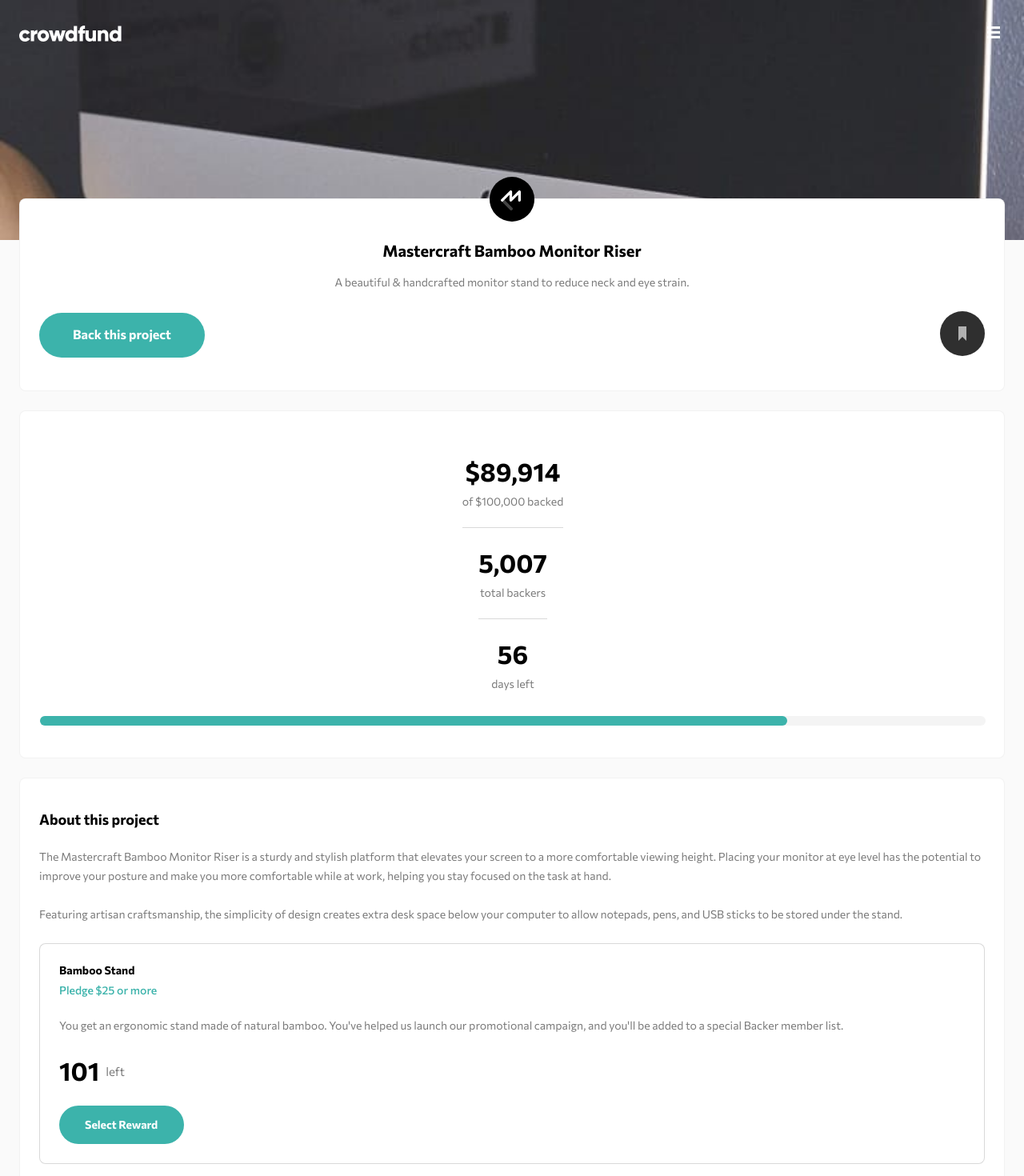
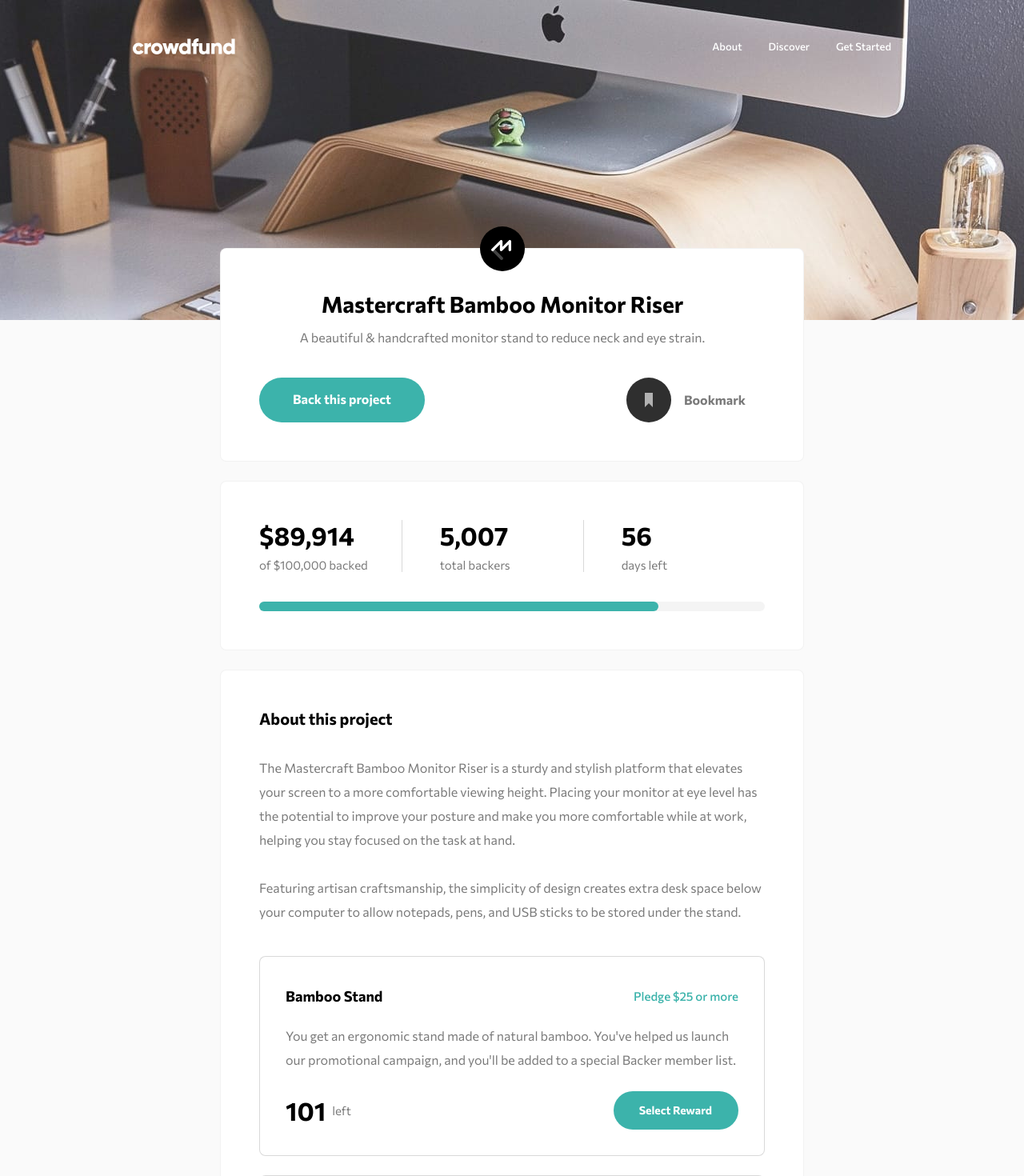
Before and after one commit to VeljkoKnezevic/crowdfunding-product-page, a React (Vite) app: page / in a window 1280 px wide. Shown: the top 1470 px of the page at 80% size. Built offline with nearby package versions, Linux system fonts and the light colour scheme.

Commit message:
Base desktop styling done

```diff
--- a/src/App.jsx
+++ b/src/App.jsx
@@ -1,16 +1,18 @@
-import { useState } from "react";
+import { useEffect, useState } from "react";
 import "./App.scss";
-import Logo from "../images/logo.svg";
-import Hamburger from "../images/icon-hamburger.svg";
+
 import Bookmark from "../images/icon-bookmark.svg";
 import MastercraftLogo from "../images/logo-mastercraft.svg";
 import Modal from "./components/Modal";
 import Thanks from "./components/Thanks";
+import { HeaderSmallScreen, HeaderBigScreen } from "./components/Header";
 
 function App() {
   const [isVisibleModal, setIsVisibleModal] = useState(false);
   const [isVisibleThanks, setIsVisibleThanks] = useState(false);
   const [isVisibleHamburger, setIsVisibleHamburger] = useState(false);
+  const [windowWidth, setWindowWidth] = useState(window.innerWidth);
+  const breakpoint = 800;
 
   const handleHamburgerClick = (e) => {
     const images = e.target.parentElement.parentElement;
@@ -25,6 +27,16 @@ function App() {
     }
   };
 
+  useEffect(() => {
+    const handleResizeWindow = () => setWindowWidth(window.innerWidth);
+
+    window.addEventListener("resize", handleResizeWindow);
+
+    return () => {
+      window.removeEventListener("resize", handleResizeWindow);
+    };
+  }, []);
+
   return (
     <>
       {isVisibleHamburger ? (
@@ -37,37 +49,16 @@ function App() {
       ) : (
         ""
       )}
-      <header className="header">
-        <div className="header__images">
-          <img src={Logo} alt="Crowdfund logo" />
-          <button
-            onClick={handleHamburgerClick}
-            className="header__hamburger__button"
-            type="button"
-          >
-            <img
-              className="header__hamburger"
-              src={Hamburger}
-              alt="Hamburger menu icon"
+
+      {windowWidth > breakpoint ? (
+        <HeaderBigScreen />
+      ) : (
+        <HeaderSmallScreen
+          handleHamburgerClick={handleHamburgerClick}
+          isVisibleHamburger={isVisibleHamburger}
         />
-          </button>
-        </div>
-        {isVisibleHamburger ? (
-          <div className="header__links" style={{ display: "flex" }}>
-            <a href="./cangs" className="header__links__link">
-              About
-            </a>
-            <a href="./cangs" className="header__links__link">
-              Discover
-            </a>
-            <a href="./cangs" className="header__links__link">
-              Get Started
-            </a>
-          </div>
-        ) : (
-          ""
       )}
-      </header>
+
       <main className="main">
         {isVisibleModal ? (
           <Modal
@@ -108,6 +99,7 @@ function App() {
           </div>
         </div>
         <div className="backing">
+          <div className="backing__content">
             <div className="backing__card backing__card--border">
               <p className="backing__card__text--bold">$89,914</p>
               <p className="backing__card__text">of $100,000 backed</p>
@@ -119,6 +111,7 @@ function App() {
             <div className="backing__card">
               <p className="backing__card__text--bold">56</p>
               <p className="backing__card__text"> days left</p>
+            </div>
           </div>
           <div className="backing__bar">
             <div className="backing__bar--green" />
@@ -138,13 +131,16 @@ function App() {
           </p>
 
           <section className="about__card">
+            <div className="about__card__heading-and-pledge">
               <h4 className="about__card__heading">Bamboo Stand</h4>
               <p className="about__card__green">Pledge $25 or more</p>
+            </div>
             <p className="about__card__para">
               You get an ergonomic stand made of natural bamboo. You&apos;ve
               helped us launch our promotional campaign, and you&apos;ll be
               added to a special Backer member list.
             </p>
+            <div className="about__card__left-and-button">
               <p className="about__card__left">
                 <span className="about__card__left--bold">101</span>
                 left
@@ -152,36 +148,45 @@ function App() {
               <button className="about__card__button" type="button">
                 Select Reward
               </button>
+            </div>
           </section>
           <section className="about__card">
+            <div className="about__card__heading-and-pledge">
               <h4 className="about__card__heading">Black Edition Stand</h4>
               <div className="about__card__green">Pledge $75 or more</div>
+            </div>
             <p className="about__card__para">
               You get a Black Special Edition computer stand and a personal
               thank you. You&apos;ll be added to our Backer member list.
               Shipping is included.
             </p>
+            <div className="about__card__left-and-button">
               <p className="about__card__left">
                 <span className="about__card__left--bold">64</span> left
               </p>
               <button className="about__card__button" type="button">
                 Select Reward
               </button>
+            </div>
           </section>
           <section className="about__card about__card--disabled">
+            <div className="about__card__heading-and-pledge">
               <h4 className="about__card__heading">Mahogany Special Edition</h4>
               <div className="about__card__green"> Pledge $200 or more</div>
+            </div>
             <p className="about__card__para">
               You get two Special Edition Mahogany stands, a Backer T-Shirt, and
               a personal thank you. You&apos;ll be added to our Backer member
               list. Shipping is included.
             </p>
+            <div className="about__card__left-and-button">
               <p className="about__card__left">
                 <span className="about__card__left--bold">0</span> left
               </p>
               <button className="about__card__button" type="button" disabled>
                 Out of Stock
               </button>
+            </div>
           </section>
         </div>
       </main>
--- a/src/App.scss
+++ b/src/App.scss
@@ -218,9 +218,7 @@
 
     &__para {
       @include para();
-      margin: pxToRem(24px) pxToRem(24px) 0;
-      //Margin bottom iz figme minus margin top carda
-      margin-block-end: calc(32px - 24px);
+      margin: pxToRem(24px) pxToRem(24px) pxToRem(32px);
     }
 
     &__card {
@@ -511,3 +509,178 @@
     }
   }
 }
+
+@media (min-width: 50em) {
+  .header {
+    padding: pxToRem(48px) pxToRem(166px) 0;
+    background-image: url(../images/image-hero-desktop.jpg);
+    background-repeat: no-repeat;
+    background-size: cover;
+    min-height: pxToRem(400px);
+
+    &__nav {
+      display: flex;
+      align-items: center;
+      justify-content: space-between;
+
+      &__elements {
+        display: flex;
+        align-items: center;
+        justify-content: space-between;
+        gap: pxToRem(33px);
+      }
+
+      &__element {
+        font-weight: 500;
+        font-size: pxToRem(13px);
+        line-height: pxToRem(16px);
+        color: #ffffff;
+      }
+    }
+  }
+
+  .main {
+    padding: 0;
+    padding-block-end: pxToRem(124px);
+    min-width: 730px;
+    max-width: 730px;
+    margin: 0 auto;
+
+    .intro {
+      //From para to the top plus margin between heading and para
+      margin-block-start: pxToRem(-105px + 15px);
+      padding: pxToRem(56px) pxToRem(72px) pxToRem(48px) pxToRem(48px);
+
+      &__image {
+        margin-block-start: calc(-56px - 28px);
+      }
+
+      &__heading {
+        width: 100%;
+        font-size: pxToRem(28px);
+        line-height: pxToRem(34px);
+      }
+
+      &__para {
+        font-size: pxToRem(16px);
+        line-height: pxToRem(20px);
+        margin-block-start: pxToRem(15px);
+      }
+
+      &__button-and-bookmark {
+        margin-block-start: pxToRem(40px);
+      }
+
+      &__bookmark {
+        display: flex;
+        align-items: center;
+        &__text {
+          display: block;
+          font-weight: 700;
+          font-size: pxToRem(16px);
+          line-height: pxToRem(20px);
+          color: #7a7a7a;
+          margin-inline-start: pxToRem(16px);
+        }
+      }
+    }
+
+    .backing {
+      padding: pxToRem(48px);
+      &__content {
+        width: 100%;
+        display: flex;
+        justify-content: flex-start;
+      }
+
+      &__card {
+        text-align: start;
+        &:nth-child(1) {
+          padding-inline-end: pxToRem(42px);
+        }
+
+        &:nth-child(2) {
+          padding-inline-start: pxToRem(47px);
+          padding-inline-end: pxToRem(91px);
+        }
+
+        &:nth-child(3) {
+          padding-inline-start: pxToRem(47px);
+        }
+
+        &--border {
+          border-block-end: none;
+          border-inline-end: 1px solid rgba(0, 0, 0, 0.15);
+        }
+
+        &__text {
+          margin-block-start: pxToRem(8px);
+          padding-block-end: 0;
+          font-size: pxToRem(15px);
+          line-height: pxToRem(18px);
+
+          &--bold {
+            padding-block-start: 0px;
+          }
+        }
+      }
+
+      &__bar {
+        margin-block-start: pxToRem(37px);
+      }
+    }
+
+    .about {
+      padding: pxToRem(48px) 0;
+
+      &__heading {
+        font-size: pxToRem(20px);
+        line-height: pxToRem(24px);
+        margin: 0 pxToRem(48px);
+      }
+
+      &__para {
+        font-size: pxToRem(16px);
+        line-height: pxToRem(30px);
+        margin: pxToRem(35px) pxToRem(48px) pxToRem(40px);
+      }
+
+      &__card {
+        margin: pxToRem(24px) pxToRem(48px) 0;
+        padding: pxToRem(38px) pxToRem(32px) pxToRem(32px);
+
+        &__heading-and-pledge {
+          display: flex;
+          align-items: center;
+          justify-content: space-between;
+        }
+
+        &__heading {
+          font-size: pxToRem(18px);
+          line-height: pxToRem(22px);
+        }
+
+        &__green {
+          font-size: pxToRem(15px);
+          line-height: pxToRem(18px);
+          margin-block-start: 0;
+        }
+
+        &__para {
+          font-size: 16px;
+          line-height: 30px;
+        }
+
+        &__left-and-button {
+          display: flex;
+          align-items: center;
+          justify-content: space-between;
+        }
+
+        &__left {
+          margin-block-start: pxToRem(24px);
+        }
+      }
+    }
+  }
+}
--- /dev/null
+++ b/src/components/Header.jsx
@@ -0,0 +1,59 @@
+import Logo from "../../images/logo.svg";
+import Hamburger from "../../images/icon-hamburger.svg";
+
+const HeaderSmallScreen = function ({
+  handleHamburgerClick,
+  isVisibleHamburger
+}) {
+  return (
+    <header className="header">
+      <div className="header__images">
+        <img src={Logo} alt="Crowdfund logo" />
+        <button
+          onClick={handleHamburgerClick}
+          className="header__hamburger__button"
+          type="button"
+        >
+          <img
+            className="header__hamburger"
+            src={Hamburger}
+            alt="Hamburger menu icon"
+          />
+        </button>
+      </div>
+      {isVisibleHamburger ? (
+        <div className="header__links" style={{ display: "flex" }}>
+          <a href="./cangs" className="header__links__link">
+            About
+          </a>
+          <a href="./cangs" className="header__links__link">
+            Discover
+          </a>
+          <a href="./cangs" className="header__links__link">
+            Get Started
+          </a>
+        </div>
+      ) : (
+        ""
+      )}
+    </header>
+  );
+};
+
+const HeaderBigScreen = function () {
+  return (
+    <header className="header">
+      <nav className="header__nav">
+        <img src={Logo} alt="Crowdfund logo" />
+
+        <div className="header__nav__elements">
+          <p className="header__nav__element">About</p>
+          <p className="header__nav__element">Discover</p>
+          <p className="header__nav__element">Get Started</p>
+        </div>
+      </nav>
+    </header>
+  );
+};
+
+export { HeaderSmallScreen, HeaderBigScreen };
--- a/src/components/Modal.jsx
+++ b/src/components/Modal.jsx
@@ -35,7 +35,7 @@ export default function Modal({ setIsVisibleModal, setIsVisibleThanks }) {
         Want to support us in bringing Mastercraft Bamboo Monitor Riser out in
         the world?
       </p>
-      <div className="popup__cards">
+      <div className="popup__cards" name="pledge">
         <div className="popup__card popup__card--no-reward">
           <div className="popup__card__input-container">
             <input
```
Lines whose indentation alone changed are shown as unchanged.
